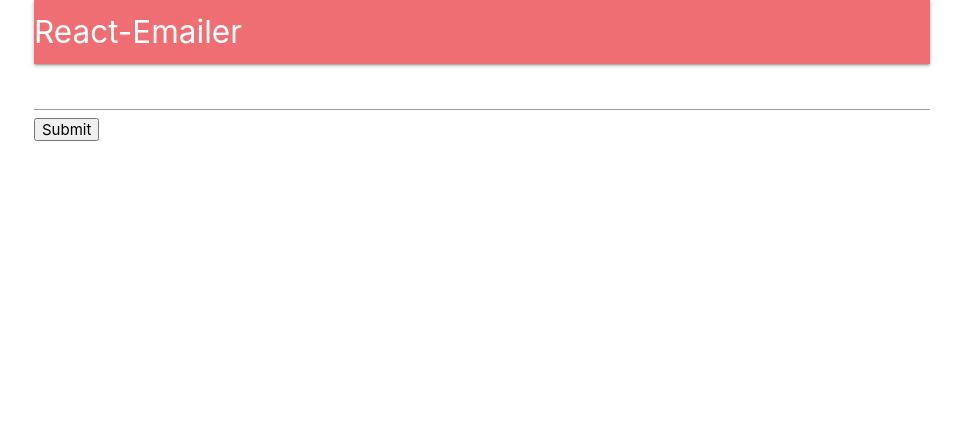
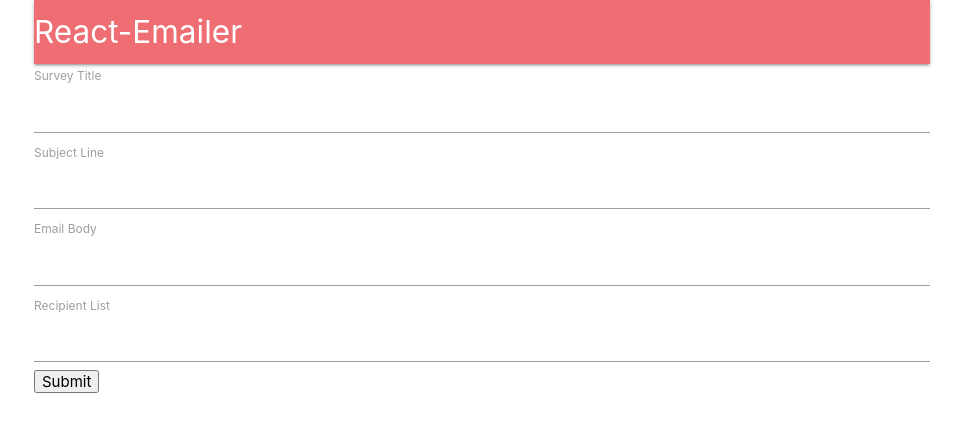
Before and after one commit to sferenchak/React-Emailer, a React (Create React App) app in the folder client/: page /surveys/new in a window 1280 px wide. Shown: the top 432 px of the page, without its empty margins (158-1121 px from the left). Built offline with nearby package versions, Linux system fonts and the light colour scheme; no server answers.

Commit message:
DRY up fields

```diff
--- a/client/src/components/surveys/SurveyField.js
+++ b/client/src/components/surveys/SurveyField.js
@@ -2,9 +2,10 @@
 // label and text input
 import React from 'react';
 
-const SurveyField = ({ input }) => {
+const SurveyField = ({ input, label }) => {
 	return (
 		<div>
+			<label>{label}</label>
 			<input {...input} />
 		</div>
 	);
--- a/client/src/components/surveys/SurveyForm.js
+++ b/client/src/components/surveys/SurveyForm.js
@@ -3,13 +3,26 @@
 import { reduxForm, Field } from 'redux-form';
 import SurveyField from './SurveyField';
 
+const FIELDS = [
+	{ label: 'Survey Title', name: 'title' },
+	{ label: 'Subject Line', name: 'subject' },
+	{ label: 'Email Body', name: 'body' },
+	{ label: 'Recipient List', name: 'emails' }
+];
+
 class SurveyForm extends Component {
 	renderFields() {
-		return (
-			<div>
-				<Field type='text' name='title' component={SurveyField} />
-			</div>
-		);
+		return FIELDS.map(({ label, name }) => {
+			return (
+				<Field
+					key={name}
+					component={SurveyField}
+					type='text'
+					label={label}
+					name={name}
+				/>
+			);
+		});
 	}
 
 	render() {
```
